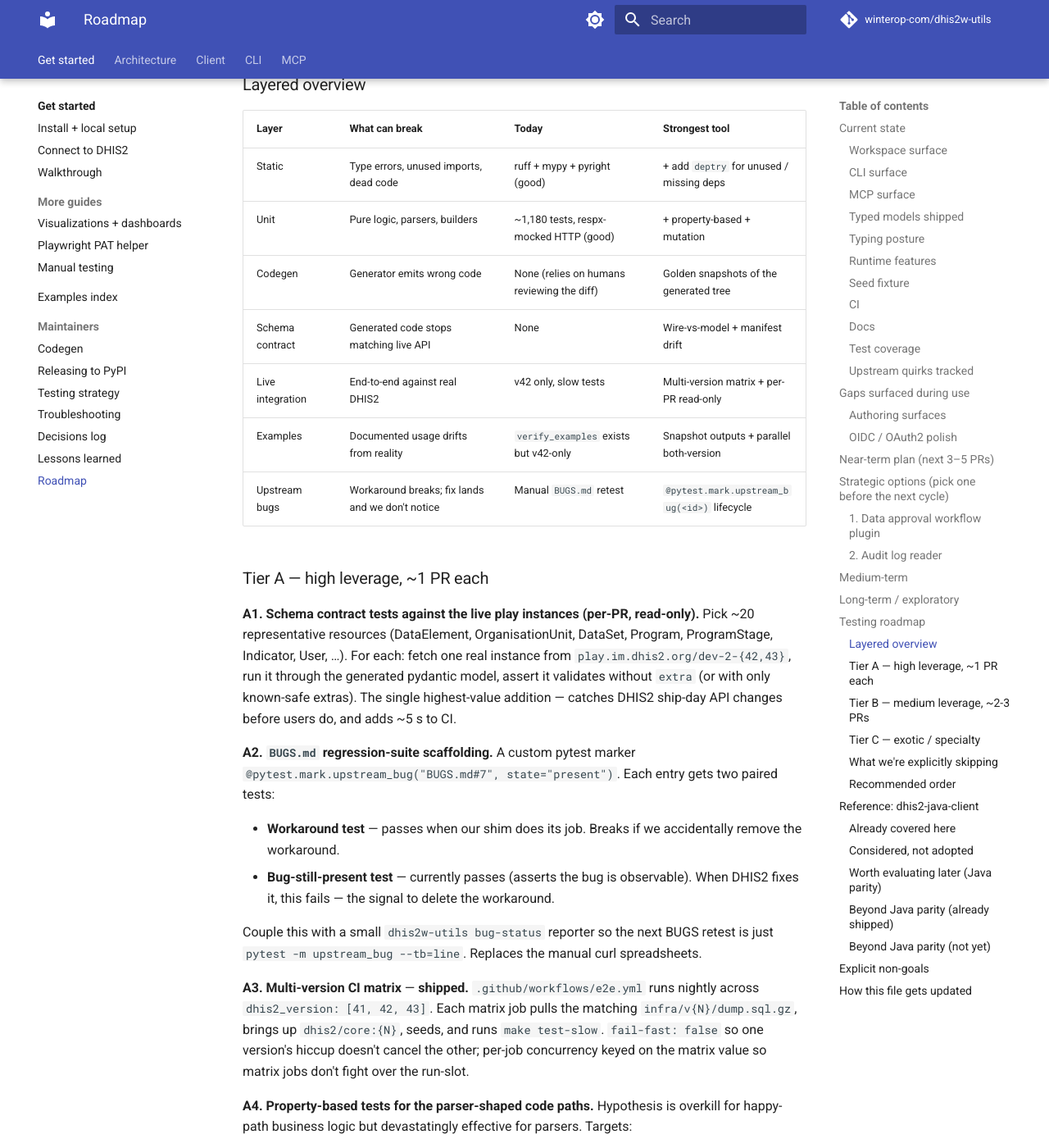
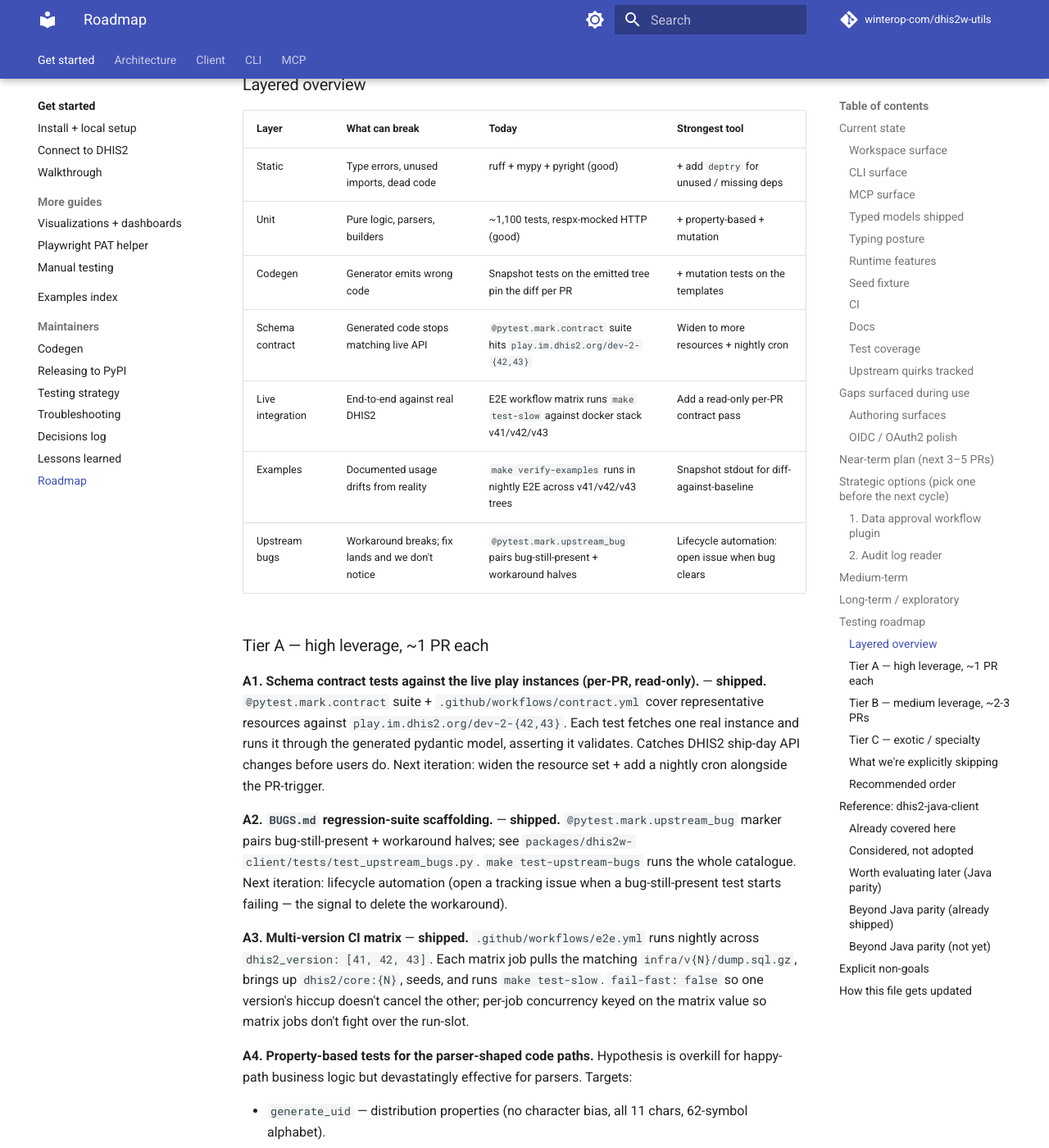
Before and after one commit to winterop-com/dhis2-utils, an MkDocs documentation site: the page built from docs/roadmap.md, in a window 1280 px wide and 1400 px high, scrolled down 10461 px. Shown: the whole window at 82% size. Built offline with MkDocs 1.6.1 and Material for MkDocs 9.7.7, drawn with Linux system fonts in a browser that asks for light colours; comment, search, counter and statistics services are not loaded; some of the changed text lies outside the part shown.

Commit message:
docs(roadmap): refresh stale claims to match current state (#345)
Three stale references in docs/roadmap.md flagged in the audit:

- Typed-models section listed 'generated/v{40,41,42,43,44}/schemas/'
  but the repo ships v41/v42/v43 only. Fixed.
- MCP-surface section repeated the 'every CLI command has an MCP
  tool equivalent' overclaim (also fixed in docs/mcp/index.md via
  PR #344). Aligned to 'most operational' + linked the capability
  matrix.
- Testing-layer table had three out-of-date 'Today' columns:
  codegen 'None (relies on humans reviewing the diff)' — snapshot
  tests in packages/dhis2w-codegen/tests/test_snapshots.py pin
  the emitted tree per PR.
  schema-contract 'None' — @pytest.mark.contract suite +
  .github/workflows/contract.yml run against play.im.dhis2.org.
  examples 'verify_examples exists but v42-only' — make verify-examples
  runs in the nightly E2E across v41/v42/v43 per PR #337.
  Live-integration and upstream-bug rows updated to reflect the
  shipped state of E2E matrix + @pytest.mark.upstream_bug pairs.

Tier A1 (schema contract) and A2 (BUGS regression scaffolding)
also marked as 'shipped' since both already exist with concrete
file paths.

```diff
--- a/docs/roadmap.md
+++ b/docs/roadmap.md
@@ -30,11 +30,11 @@
 
 ### MCP surface
 
-Roughly 337 tools across 13 plugin groups (`analytics_*`, `apps_*`, `customize_*`, `data_*`, `doctor_*`, `files_*`, `maintenance_*`, `messaging_*`, `metadata_*` (~230), `profile_*`, `route_*`, `system_*`, `user_*`). Counts age with each release; the auto-regenerated [MCP reference](mcp-reference.md) is the source of truth. Every CLI command has an MCP tool equivalent and vice versa; both share one typed service call.
+Roughly 337 tools across 13 plugin groups (`analytics_*`, `apps_*`, `customize_*`, `data_*`, `doctor_*`, `files_*`, `maintenance_*`, `messaging_*`, `metadata_*` (~230), `profile_*`, `route_*`, `system_*`, `user_*`). Counts age with each release; the auto-regenerated [MCP reference](mcp-reference.md) is the source of truth. Most operational CLI commands have a matching MCP tool; `dhis2 dev`, `dhis2 browser`, and profile mutations are intentionally CLI-only (see the [capability matrix](index.md#capability-matrix)).
 
 ### Typed models shipped
 
-Via `/api/schemas` codegen (`generated/v{40,41,42,43,44}/schemas/`):
+Via `/api/schemas` codegen (`generated/v{41,42,43}/schemas/`):
 
 - 100+ metadata resources (DataElement, DataSet, OrganisationUnit, Indicator, Program, …) with full CRUD accessors including the RFC 6902 `patch(uid, ops)` method
 - 77+ `StrEnum`s for CONSTANT properties (ValueType, AggregationType, DataElementDomain, …)
@@ -186,28 +186,23 @@
 
 ### Layered overview
 
-| Layer                  | What can break                                                  | Today                                          | Strongest tool                                |
-| ---------------------- | --------------------------------------------------------------- | ---------------------------------------------- | --------------------------------------------- |
-| Static                 | Type errors, unused imports, dead code                          | ruff + mypy + pyright (good)                   | + add `deptry` for unused / missing deps      |
-| Unit                   | Pure logic, parsers, builders                                   | ~1,180 tests, respx-mocked HTTP (good)         | + property-based + mutation                   |
-| Codegen                | Generator emits wrong code                                      | None (relies on humans reviewing the diff)     | Golden snapshots of the generated tree        |
-| Schema contract        | Generated code stops matching live API                          | None                                           | Wire-vs-model + manifest drift                |
-| Live integration       | End-to-end against real DHIS2                                   | v42 only, slow tests                           | Multi-version matrix + per-PR read-only       |
-| Examples               | Documented usage drifts from reality                            | `verify_examples` exists but v42-only          | Snapshot outputs + parallel both-version      |
-| Upstream bugs          | Workaround breaks; fix lands and we don't notice                | Manual `BUGS.md` retest                        | `@pytest.mark.upstream_bug(<id>)` lifecycle   |
+| Layer                  | What can break                                                  | Today                                                                       | Strongest tool                                |
+| ---------------------- | --------------------------------------------------------------- | --------------------------------------------------------------------------- | --------------------------------------------- |
+| Static                 | Type errors, unused imports, dead code                          | ruff + mypy + pyright (good)                                                | + add `deptry` for unused / missing deps      |
+| Unit                   | Pure logic, parsers, builders                                   | ~1,100 tests, respx-mocked HTTP (good)                                      | + property-based + mutation                   |
+| Codegen                | Generator emits wrong code                                      | Snapshot tests on the emitted tree pin the diff per PR                      | + mutation tests on the templates             |
+| Schema contract        | Generated code stops matching live API                          | `@pytest.mark.contract` suite hits `play.im.dhis2.org/dev-2-{42,43}`        | Widen to more resources + nightly cron        |
+| Live integration       | End-to-end against real DHIS2                                   | E2E workflow matrix runs `make test-slow` against docker stack v41/v42/v43  | Add a read-only per-PR contract pass          |
+| Examples               | Documented usage drifts from reality                            | `make verify-examples` runs in nightly E2E across v41/v42/v43 trees         | Snapshot stdout for diff-against-baseline     |
+| Upstream bugs          | Workaround breaks; fix lands and we don't notice                | `@pytest.mark.upstream_bug` pairs bug-still-present + workaround halves     | Lifecycle automation: open issue when bug clears |
 
 ### Tier A — high leverage, ~1 PR each
 
-**A1. Schema contract tests against the live play instances (per-PR, read-only).**
-Pick ~20 representative resources (DataElement, OrganisationUnit, DataSet, Program, ProgramStage, Indicator, User, …). For each: fetch one real instance from `play.im.dhis2.org/dev-2-{42,43}`, run it through the generated pydantic model, assert it validates without `extra` (or with only known-safe extras). The single highest-value addition — catches DHIS2 ship-day API changes before users do, and adds ~5 s to CI.
+**A1. Schema contract tests against the live play instances (per-PR, read-only).** — **shipped.**
+`@pytest.mark.contract` suite + `.github/workflows/contract.yml` cover representative resources against `play.im.dhis2.org/dev-2-{42,43}`. Each test fetches one real instance and runs it through the generated pydantic model, asserting it validates. Catches DHIS2 ship-day API changes before users do. Next iteration: widen the resource set + add a nightly cron alongside the PR-trigger.
 
-**A2. `BUGS.md` regression-suite scaffolding.**
-A custom pytest marker `@pytest.mark.upstream_bug("BUGS.md#7", state="present")`. Each entry gets two paired tests:
-
-- **Workaround test** — passes when our shim does its job. Breaks if we accidentally remove the workaround.
-- **Bug-still-present test** — currently passes (asserts the bug is observable). When DHIS2 fixes it, this fails — the signal to delete the workaround.
-
-Couple this with a small `dhis2w-utils bug-status` reporter so the next BUGS retest is just `pytest -m upstream_bug --tb=line`. Replaces the manual curl spreadsheets.
+**A2. `BUGS.md` regression-suite scaffolding.** — **shipped.**
+`@pytest.mark.upstream_bug` marker pairs bug-still-present + workaround halves; see `packages/dhis2w-client/tests/test_upstream_bugs.py`. `make test-upstream-bugs` runs the whole catalogue. Next iteration: lifecycle automation (open a tracking issue when a bug-still-present test starts failing — the signal to delete the workaround).
 
 **A3. Multi-version CI matrix** — **shipped.**
 `.github/workflows/e2e.yml` runs nightly across `dhis2_version: [41, 42, 43]`. Each matrix job pulls the matching `infra/v{N}/dump.sql.gz`, brings up `dhis2/core:{N}`, seeds, and runs `make test-slow`. `fail-fast: false` so one version's hiccup doesn't cancel the other; per-job concurrency keyed on the matrix value so matrix jobs don't fight over the run-slot.
```
